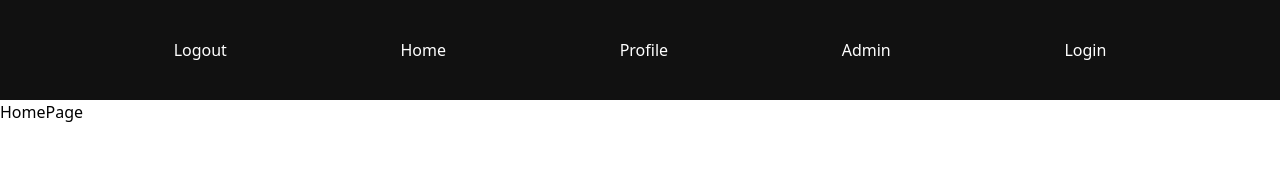
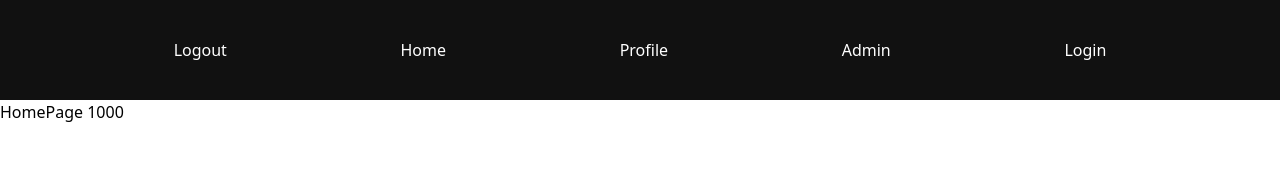
Before and after one commit to hasip-timurtas/node-react-password-auth, a React (Create React App) app in the folder client/: page / in a window 1280 px wide. Shown: the top 190 px of the page. Built offline with nearby package versions, Linux system fonts and the light colour scheme.

Commit message:
server - cors issu fixed, context added

```diff
--- a/client/src/Apis/ServerApi.js
+++ b/client/src/Apis/ServerApi.ts
@@ -1,7 +1,9 @@
 import axios from 'axios';
+
+axios.defaults.withCredentials = true
 
 const serverApi = axios.create({
     baseURL: 'https://4000-chocolate-wren-pj59yjyl.ws-eu03.gitpod.io'
-})
+});
 
 export default serverApi;
--- a/client/src/App.tsx
+++ b/client/src/App.tsx
@@ -5,11 +5,13 @@ import HomePage from "./Pages/HomePage";
 import AdminPage from "./Pages/AdminPage";
 import Login from "./Pages/Login";
 import Profile from "./Pages/Profile";
-import "./styles/main.scss"
+import "./styles/main.scss";
+import Context from "./Pages/Context";
 
 export default function App() {
     return (
         <Router>
+            <Context>
                 <NavBar />
                 <Switch>
                     <Route path='/' exact component={HomePage}></Route>
@@ -17,6 +19,7 @@ export default function App() {
                     <Route path='/login' component={Login}></Route>
                     <Route path='/profile' component={Profile}></Route>
                 </Switch>
+            </Context>
         </Router>
     );
 }
--- /dev/null
+++ b/client/src/Pages/Context.tsx
@@ -0,0 +1,8 @@
+import React, { createContext, PropsWithChildren } from 'react';
+
+export const myContext = createContext<any>({});
+
+export default function Context(props: PropsWithChildren<any>) {
+    const value = 1000;
+    return (<myContext.Provider value={value}>{props.children}</myContext.Provider>)
+}
--- a/client/src/Pages/HomePage.tsx
+++ b/client/src/Pages/HomePage.tsx
@@ -1,5 +1,7 @@
-import React from 'react';
+import React, { useContext } from 'react';
+import { myContext } from './Context';
 
 export default function HomePage() {
-    return (<div>HomePage</div>);
+    const cxt = useContext(myContext);
+    return (<div>HomePage { cxt}</div>);
 }
--- a/client/src/Pages/Login.tsx
+++ b/client/src/Pages/Login.tsx
@@ -16,9 +16,7 @@ export default function Login() {
     }
 
     const getUser = () => {
-        serverApi.get('/user', {
-            withCredentials: true
-        }).then(res => {
+        serverApi.get('/user').then(res => {
             console.log(res.data);
         })
     }
```
Also changed, not shown: 2 other files (tests, documents, lock files or other folders). Lines whose indentation alone changed are shown as unchanged.
